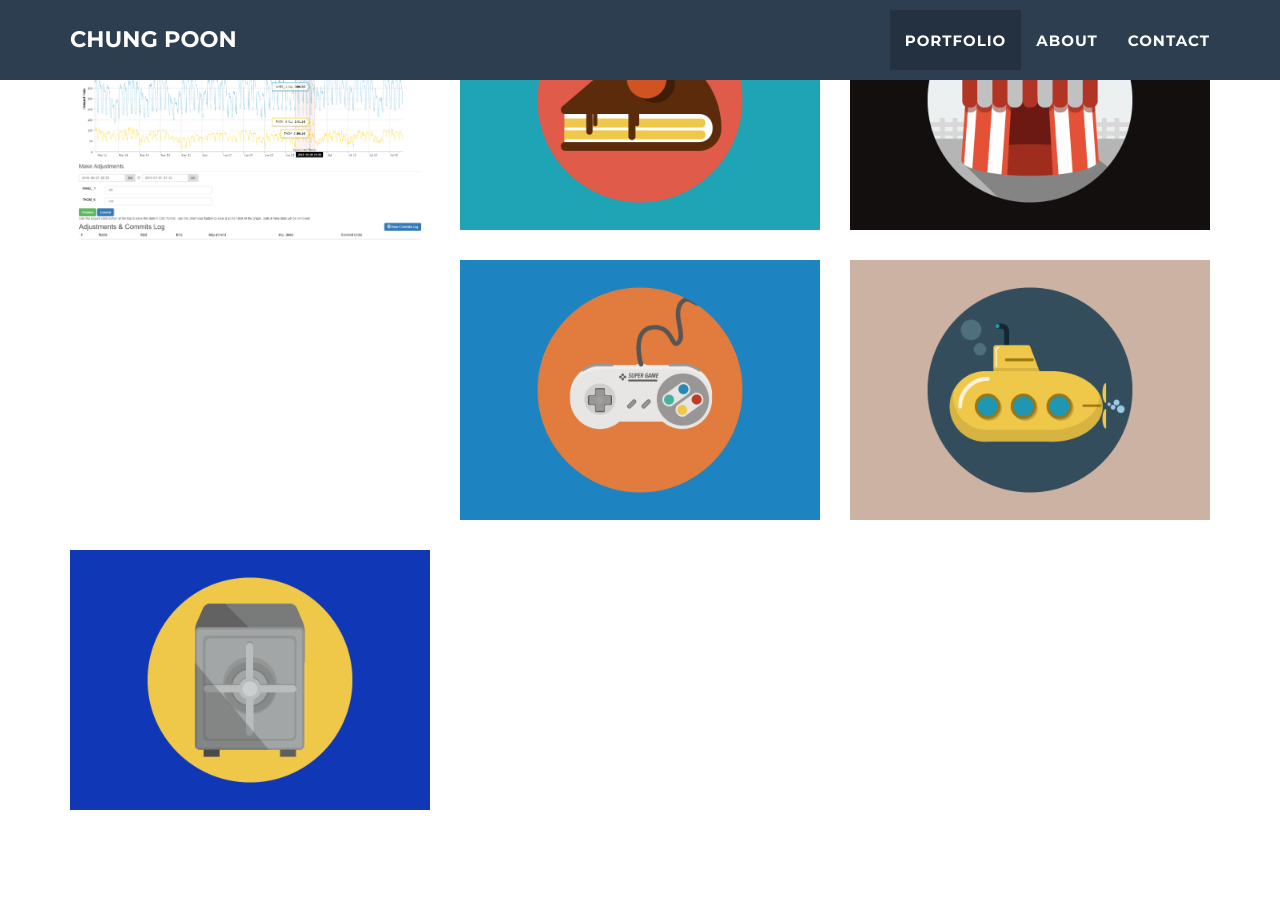
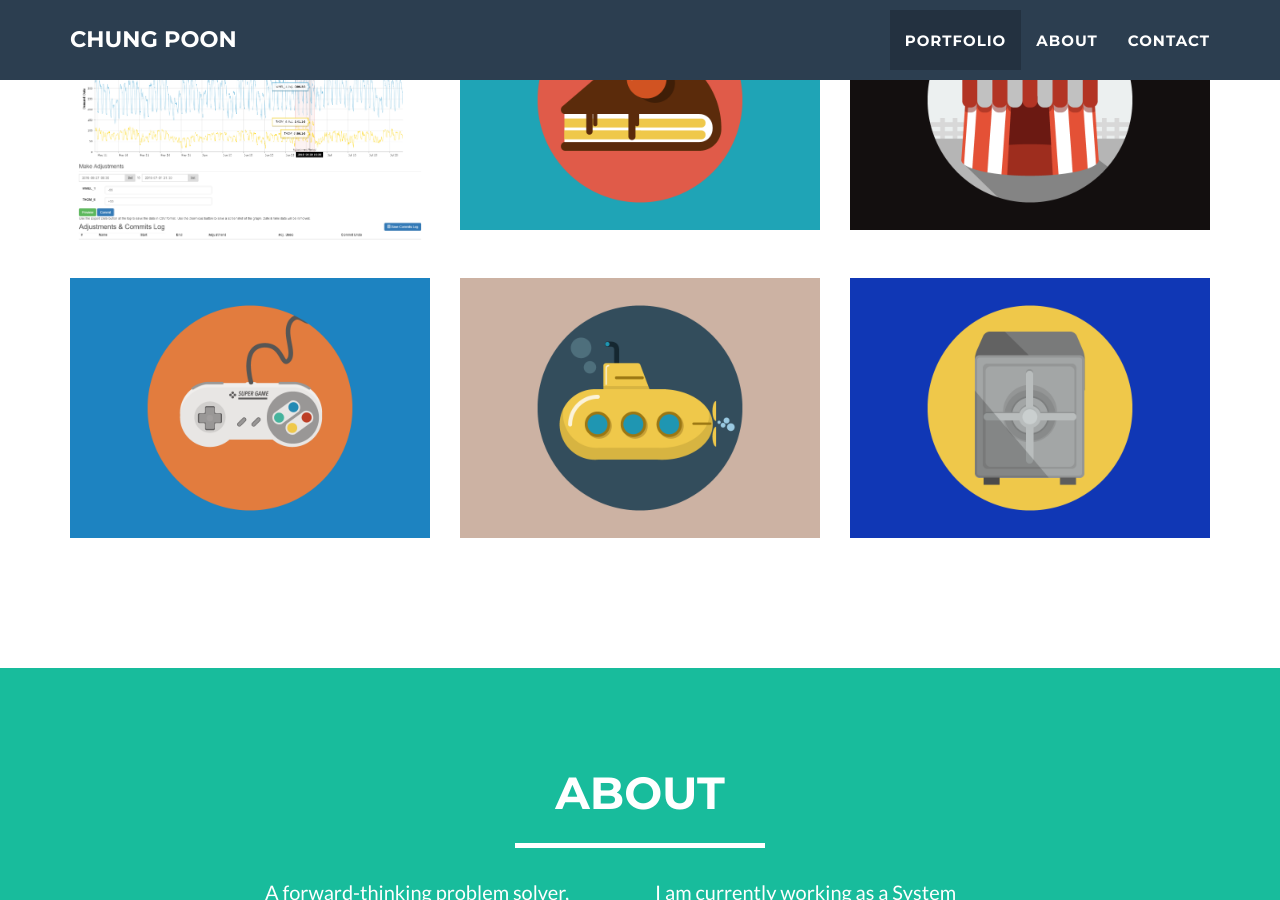
Before and after one commit to sjmoosavinia/sjmoosavinia.github.io, a Jekyll site: the page built from index.html, in a window 1280 px wide and 900 px high, scrolled down 1015 px. Built offline with Jekyll 4.4.1, drawn with Linux system fonts in a browser that asks for light colours.

Commit message:
Fix 2 - Changing portfolio 4 in a row limit break

```diff
--- a/_includes/portfolio_grid.html
+++ b/_includes/portfolio_grid.html
@@ -22,8 +22,8 @@
                             <img src="img/portfolio/{{ post.img }}" class="img-responsive" alt="{{ post.alt }}">
                         </a>
                     </div>
-					{% if loopindex == 3 %}
-						{% unless forloop.last %}
+					{% if loopindex == 0 %}
+						{% unless forloop.first or forloop.last %}
 						</div><div class="row">
 						{% endunless %}
 					{% endif %}
```
